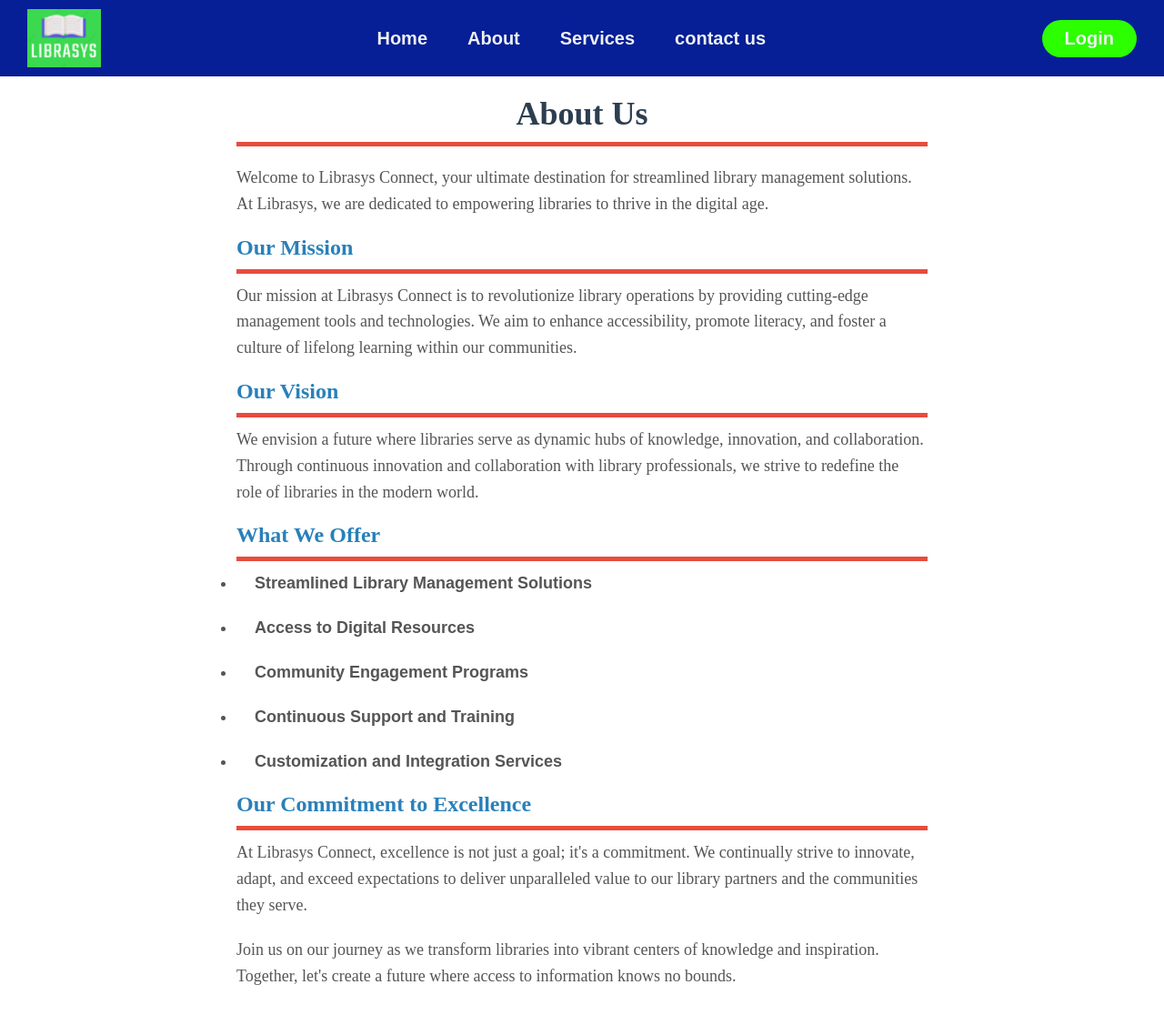
After one commit to lk-labs/Library-Management-System, a PHP site: page /AboutUs.html in a window 1280 px wide. The commit adds this page. Shown: the whole page at 91% size. Run offline with PHP 8.4, Linux system fonts and the light colour scheme.

Commit message:
librasys

```diff
--- /dev/null
+++ b/AboutUs.html
@@ -0,0 +1,62 @@
+<!DOCTYPE html>
+<html>
+
+<head>
+    <meta http-equiv="Content-Type" content="text/html; charset=utf-8" />
+    <title>Library Management System - About Us</title>
+    <link href="style.css" rel="stylesheet" type="text/css" />
+</head>
+
+<body>
+    <header>
+        <img clas="logo" src="images/logo.png" alt="logo">
+
+        <nav>
+            <ul class="nav_links">
+                <li><a href="index.html">Home</a></li>
+                <li><a href="#">About</a></li>
+                <li><a href="#">Services</a></li>
+                <li><a href="#">contact us</a></li>
+
+            </ul>
+        </nav>
+
+        <a class="cta" href="libsys.php"><button>Login</button></a>
+    </header>
+
+    <div class="content">
+        <h2>About Us</h2>
+        <p>Welcome to Librasys Connect, your ultimate destination for streamlined library management solutions. At
+            Librasys, we are dedicated to empowering libraries to thrive in the digital age.</p>
+
+        <h3>Our Mission</h3>
+        <p>Our mission at Librasys Connect is to revolutionize library operations by providing cutting-edge management
+            tools and technologies. We aim to enhance accessibility, promote literacy, and foster a culture of lifelong
+            learning within our communities.</p>
+
+        <h3>Our Vision</h3>
+        <p>We envision a future where libraries serve as dynamic hubs of knowledge, innovation, and collaboration.
+            Through continuous innovation and collaboration with library professionals, we strive to redefine the role
+            of libraries in the modern world.</p>
+
+        <h3>What We Offer</h3>
+        <ul>
+            <li>Streamlined Library Management Solutions</li>
+            <li>Access to Digital Resources</li>
+            <li>Community Engagement Programs</li>
+            <li>Continuous Support and Training</li>
+            <li>Customization and Integration Services</li>
+        </ul>
+
+        <h3>Our Commitment to Excellence</h3>
+        <p>At Librasys Connect, excellence is not just a goal; it's a commitment. We continually strive to innovate,
+            adapt, and exceed expectations to deliver unparalleled value to our library partners and the communities
+            they serve.</p>
+
+        <p>Join us on our journey as we transform libraries into vibrant centers of knowledge and inspiration. Together,
+            let's create a future where access to information knows no bounds.</p>
+    </div>
+
+</body>
+
+</html>
--- a/admin.php
+++ b/admin.php
@@ -32,7 +32,7 @@ if ($aid == NULL || $_POST['pass'] == NULL) {
 <body>
 	<div id="banner">
 		<span class="head">Librasys Connect</span><br />
-		<marquee class="clg" direction="right" behavior="alternate" scrollamount="1">TAstreamlined library management System</marquee>
+		<marquee class="clg" direction="right" behavior="alternate" scrollamount="1">A  streamlined library management System</marquee>
 	</div>
 	<br />
 
--- a/register.php
+++ b/register.php
@@ -28,8 +28,8 @@ if ($name == NULL || $email == NULL || $sem == NULL || $branch == NULL || $sid =
 
 <body>
 	<div id="banner">
-		<span class="head">Library Management System</span><br />
-		<marquee class="clg" direction="right" behavior="alternate" scrollamount="1">TECH VEGAN</marquee>
+		<span class="head">Librasys Connect</span><br />
+		<marquee class="clg" direction="right" behavior="alternate" scrollamount="1">A streamlined library management System</marquee>
 	</div>
 	<br />
 
--- a/style.css
+++ b/style.css
@@ -0,0 +1,160 @@
+*{
+    box-sizing: border-box;
+    padding: 0;
+    margin: 0;
+}
+
+li, a , button {
+    font-family:sans-serif;
+    font-weight: 600;
+    font-size: 20px;
+    color: #edf0f1;
+    text-decoration: none;
+}
+
+header{
+    display: flex;
+    justify-content: space-between;
+    align-items: center;
+    padding:10px 30px;
+    background-color: #061e96;
+}
+
+.logo{
+    cursor: pointer;
+}
+
+.nav_links{
+    list-style: none;
+}
+
+.nav_links li{
+    display: inline-block;
+    padding: 0px 20px;
+}
+
+.nav_links li a {
+    transition: all 0.3s ease 0s;
+}
+
+.nav_links li a:hover{
+    color: #2bff00;
+}
+
+button{
+    padding: 9px 25px;
+    background-color: #2bff00;
+    border: none;
+    border-radius: 50px;
+    cursor: pointer;
+    transition: all 0.3s ease 0s;
+}
+
+button:hover{
+    background-color: #2bff00;
+}
+
+#slider {
+    overflow: hidden;
+    max-width: 70%; /* Adjust the width as needed */
+    height: 70vh; /* Set the height to 50% of the viewport height */
+    margin: 50px auto 0; /* Center the slider horizontally and leave space at the top */
+}
+
+#slider figure {
+    position: relative;
+    width: 500%;
+    margin: 0;
+    left: 0;
+    animation: 20s slider infinite;
+    display: flex; /* Use flexbox for centering */
+    justify-content: center; /* Center the images horizontally */
+}
+
+#slider figure img {
+    /* Adjust the width and height of images */
+    width: auto; /* Set width to auto */
+    height: 100%; /* Make images fill the height of the slider */
+}
+
+@keyframes slider{
+    0%{
+        left: 0;
+    }
+    20%{
+        left: 0;
+    }
+    25%{
+        left: -100%;
+    }
+    45%{
+        left: -100%;
+    }
+    50%{
+        left: -200%;
+    }
+    70%{
+        left: -200%;
+    }
+    75%{
+        left: -300%;
+    }
+    95%{
+        left: -300%;
+    }
+    100%{
+        left: -400%;
+    }
+}
+
+/* Styles for the About Us section */
+
+.content {
+    max-width: 800px;
+    margin: 0 auto;
+    padding: 20px;
+}
+
+.content h2 {
+    color: #2c3e50;
+    font-size: 36px;
+    margin-bottom: 20px;
+    text-align: center;
+}
+
+.content h3 {
+    color: #2980b9;
+    font-size: 24px;
+    margin-bottom: 10px;
+}
+
+.content p {
+    color: #555;
+    font-size: 18px;
+    line-height: 1.6;
+    margin-bottom: 20px;
+}
+
+
+
+.content ul li {
+    margin-bottom: 10px;
+    color: #555;
+    font-size: 18px;
+    line-height: 1.6;
+    margin-bottom: 20px;
+    list-style-type: disc;
+    padding-left: 20px;
+    font-family: 40;
+}
+
+/* Highlighted background for headings */
+.content h2::after,
+.content h3::after {
+    content: '';
+    display: block;
+    width: 100%;
+    height: 5px;
+    background-color: #e74c3c;
+    margin-top: 10px;
+}
```
Also changed, not shown: Function.php (+77 -0 lines), index.html (+31 -1 lines), services.html (added, +45 -0 lines), stylesheet.css (+30 -22 lines), images/a.jpg (deleted), images/logo.png, slides/libaray2.png (added), slides/libaray3.jpg (added), slides/libaray4.jpg (added), slides/libaray5.jpg (added), slides/library1.jpg (added).
